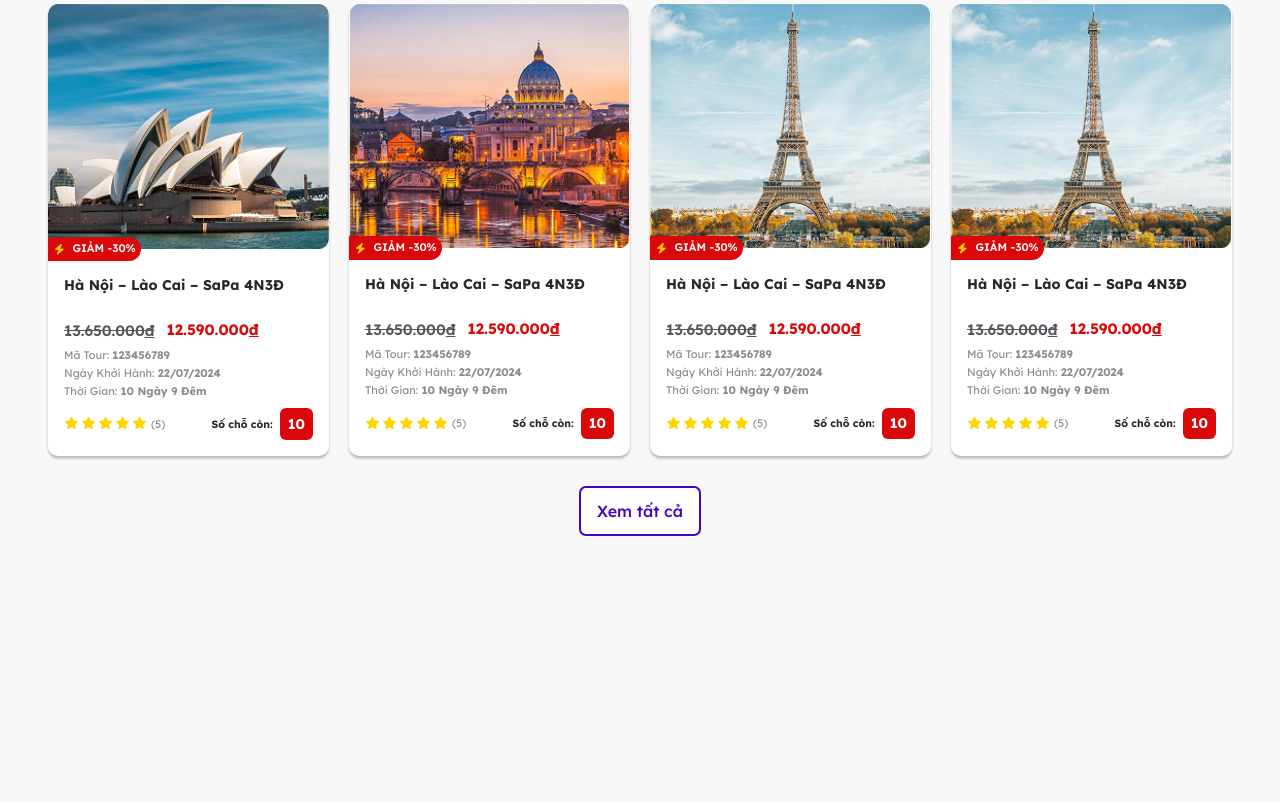
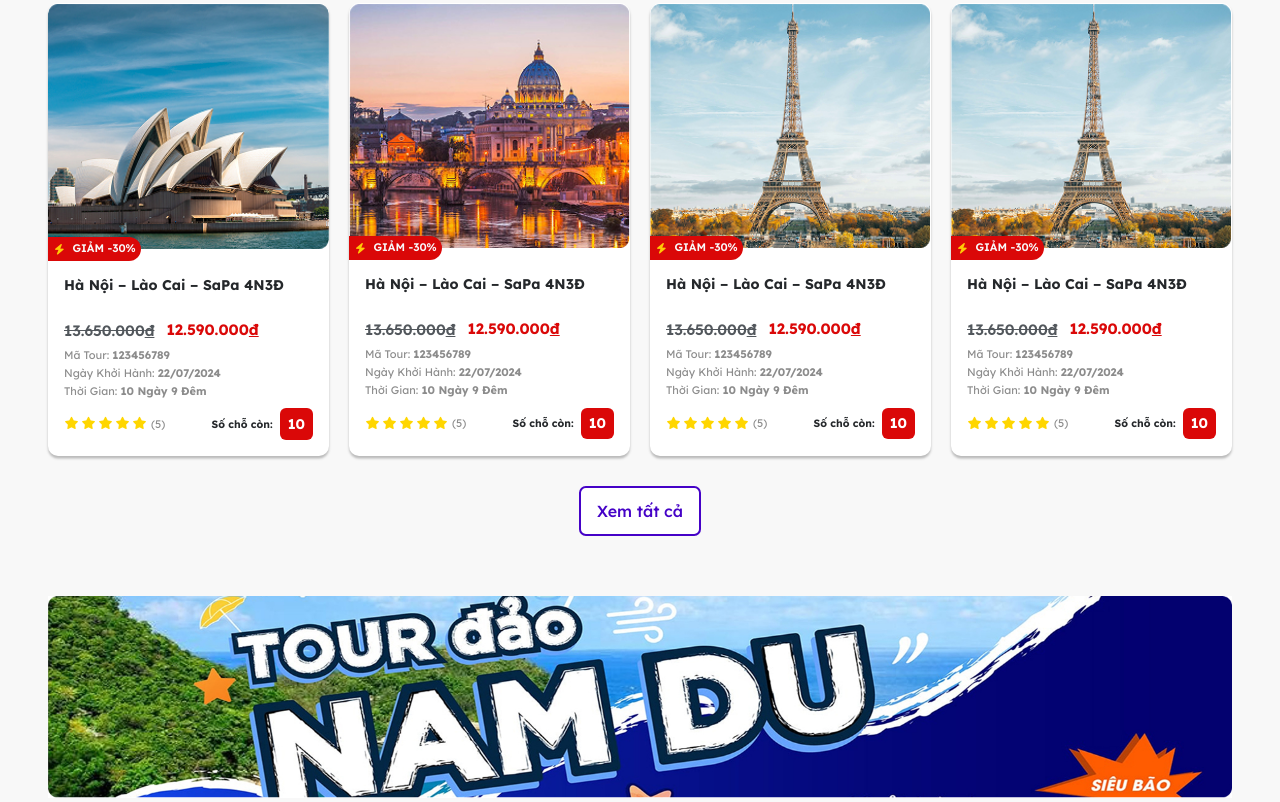
Before and after one commit to maitatduy/Travelista-Landing-Page, a plain HTML site: page index.html in a window 1280 px wide. Shown: the part 2311-3113 px from the top of the page. Before the commit the page ends 2907 px from the top, so only its background shows below. Drawn offline with Linux system fonts and the light colour scheme.

Commit message:
feat: add HTML structure for tour banner section

```diff
--- a/index.html
+++ b/index.html
@@ -788,5 +788,17 @@
       </div>
     </section>
     <!-- End Domestic Tour -->
+
+    <!-- Tour Banner -->
+    <section class="tour-banner">
+      <div class="container">
+        <div class="inner-image">
+          <a href="#">
+            <img src="./assets/images/banner-1.jpg" alt="tour banner" />
+          </a>
+        </div>
+      </div>
+    </section>
+    <!-- End Tour Banner -->
   </body>
 </html>
```
